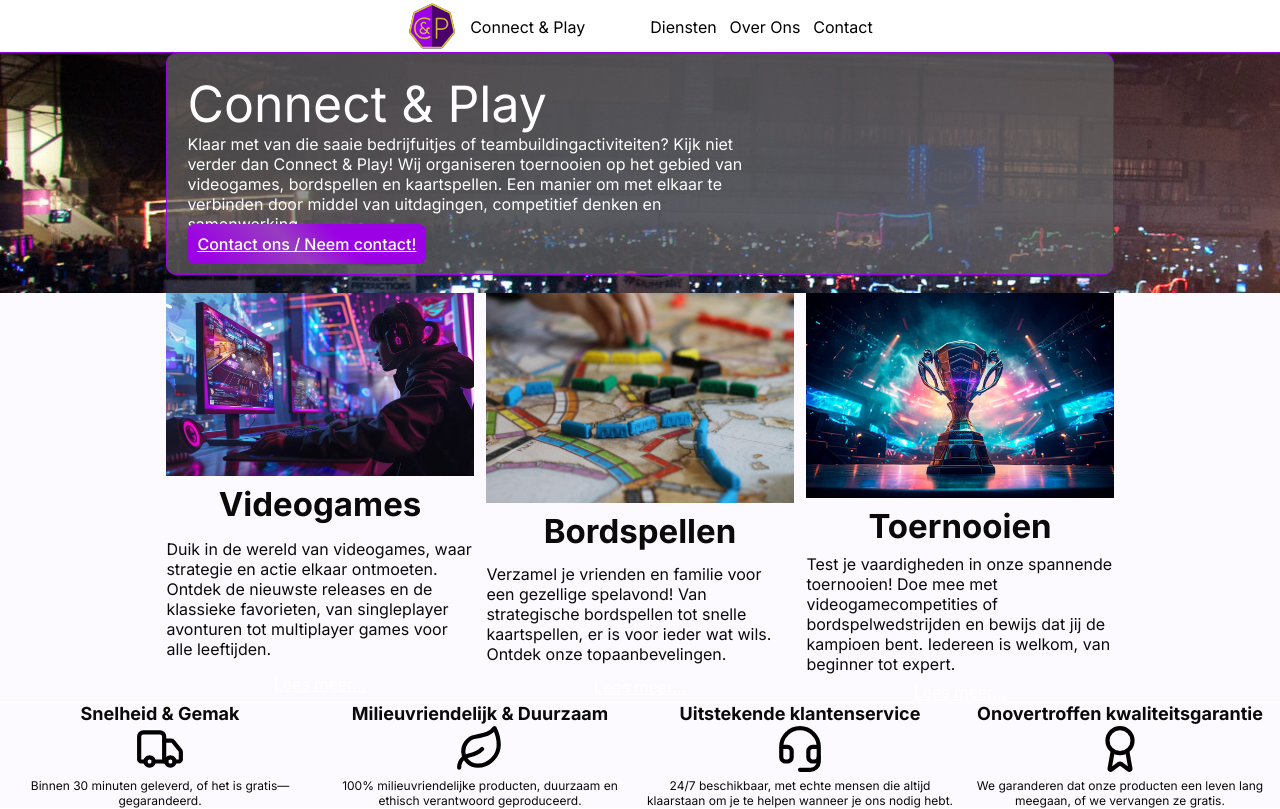
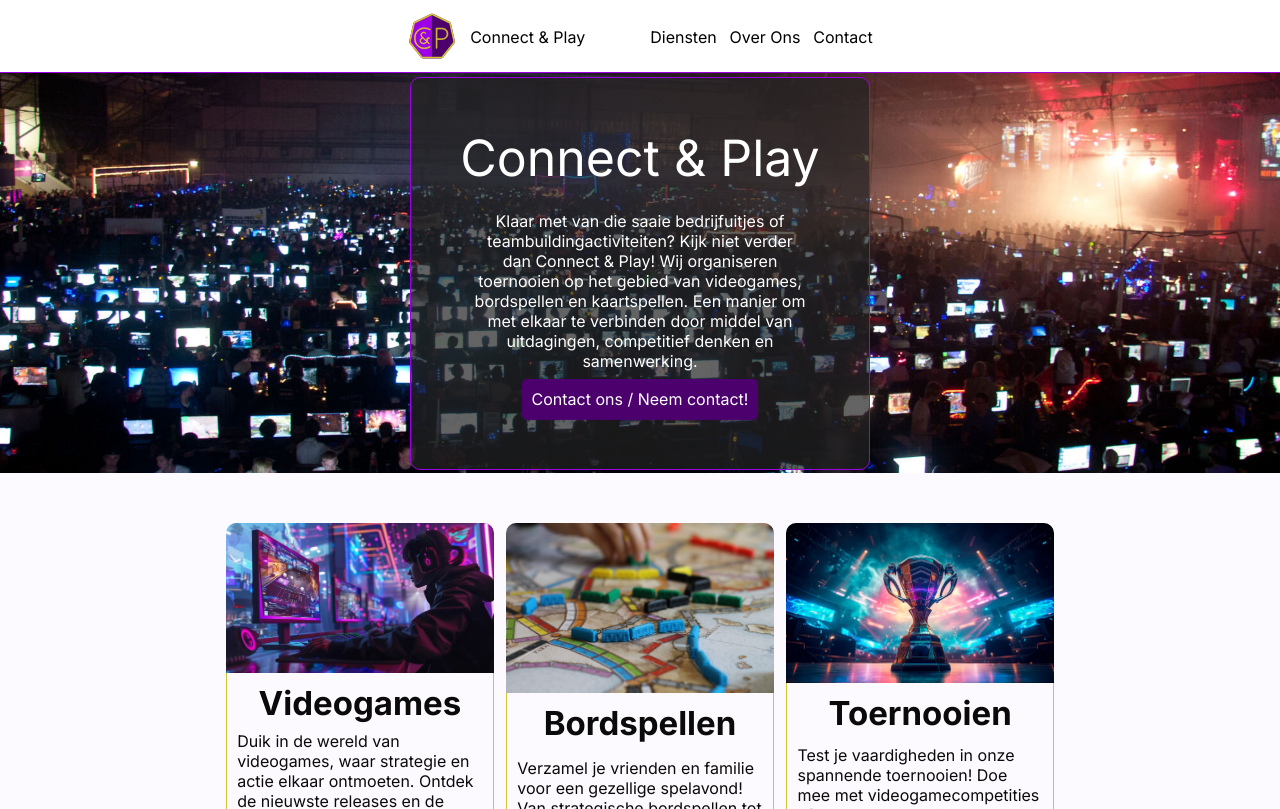
Before and after one commit to boonsboos/connect-play, a PHP site: page / in a window 1280 px wide. Shown: the top 809 px of the page. Run offline with PHP 8.4, Linux system fonts and the light colour scheme; grey boxes are pictures that could not be loaded.

Commit message:
added homepage styling

```diff
--- a/OverOns.html
+++ b/OverOns.html
@@ -16,7 +16,7 @@
 		<header class="flex justify-center">
 			<div
 				id="header-container"
-				class="flex mb-col-12 col-6 justify-center align-center"
+				class="flex mb-col-12 col-6 justify-center align-center py-10"
 			>
 				<!-- make the logo and title a home page link -->
 				<a id="home-link" href="index.html">
--- a/diensten.html
+++ b/diensten.html
@@ -16,7 +16,7 @@
 		<header class="flex justify-center">
 			<div
 				id="header-container"
-				class="flex mb-col-12 col-6 justify-center align-center"
+				class="flex mb-col-12 col-6 justify-center align-center py-10"
 			>
 				<!-- make the logo and title a home page link -->
 				<a id="home-link" href="index.html">
--- a/index.html
+++ b/index.html
@@ -19,12 +19,11 @@
 		<link rel="stylesheet" href="style.css" />
 	</head>
 	<body>
-
 		<!-- Header / Navbar -->
 		<header class="flex justify-center">
 			<div
 				id="header-container"
-				class="flex mb-col-12 col-6 justify-center align-center"
+				class="flex mb-col-12 col-6 justify-center align-center py-10"
 			>
 				<!-- make the logo and title a home page link -->
 				<a id="home-link" href="index.html">
@@ -46,22 +45,22 @@
 		</header>
 
 		<!-- Background banner with title, text and button -->
-	<section class="home-banner flex justify-center">
-		<div class="mb-col-12 col-9">
-			<div class="home-head-box">
-				<h1 class="heading">Connect & Play</h1>
-				<div class="col-8">
-					<p>
+		<section class="home-banner flex justify-center align-center">
+			<div class="mb-col-12 col-9 flex justify-center">
+				<div
+					class="home-head-box py-50 col-6 mb-col-12 flex justify-center"
+				>
+					<h1 class="heading pb-15">Connect & Play</h1>
+					<p class="text-center pb-10 col-9">
 						Klaar met van die saaie bedrijfuitjes of
-						teambuildingactiviteiten? Kijk niet verder dan
-						Connect & Play! Wij organiseren toernooien op het
-						gebied van videogames, bordspellen en kaartspellen.
-						Een manier om met elkaar te verbinden door middel
-						van uitdagingen, competitief denken en samenwerking.
+						teambuildingactiviteiten? Kijk niet verder dan Connect &
+						Play! Wij organiseren toernooien op het gebied van
+						videogames, bordspellen en kaartspellen. Een manier om
+						met elkaar te verbinden door middel van uitdagingen,
+						competitief denken en samenwerking.
 					</p>
-				</div>
-				<div class="col-12">
-					<a class="btn" href="contact.html">
+					<div class="pb-10">
+						<a class="button p-10" href="contact.html">
 							Contact ons / Neem contact!
 						</a>
 					</div>
@@ -70,21 +69,26 @@
 		</section>
 
 		<!-- 3 Sample diensten -->
-	<section class="flex justify-center">
-		<div class="mb-col-12 col-3 flex justify-center home-info-box">
+		<section class="flex justify-center py-50">
+			<div class="col-8 flex justify-center">
+				<div class="mb-col-12 col-4 flex justify-center home-info-box">
 					<img class="mb-col-12 col-12" src="images/dienst_1.jpg" />
-			<h2>Videogames</h2>
+					<div class="px-10 pb-10 flex justify-center">
+						<h2 class="pt-10">Videogames</h2>
 						<p>
-				Duik in de wereld van videogames, waar strategie en actie
-				elkaar ontmoeten. Ontdek de nieuwste releases en de
-				klassieke favorieten, van singleplayer avonturen tot
-				multiplayer games voor alle leeftijden.
+							Duik in de wereld van videogames, waar strategie en
+							actie elkaar ontmoeten. Ontdek de nieuwste releases
+							en de klassieke favorieten, van singleplayer
+							avonturen tot multiplayer games voor alle
+							leeftijden.
 						</p>
 						<a href="diensten.html">Lees meer...</a>
 					</div>
-		<div class="mb-col-12 col-3 flex justify-center home-info-box">
+				</div>
+				<div class="mb-col-12 col-4 flex justify-center home-info-box">
 					<img class="mb-col-12 col-12" src="images/dienst_3.jpg" />
-			<h2>Bordspellen</h2>
+					<div class="px-10 pb-10 flex justify-center">
+						<h2 class="pt-10">Bordspellen</h2>
 						<p>
 							Verzamel je vrienden en familie voor een gezellige
 							spelavond! Van strategische bordspellen tot snelle
@@ -93,74 +97,79 @@
 						</p>
 						<a href="diensten.html">Lees meer...</a>
 					</div>
-		<div class="mb-col-12 col-3 flex justify-center home-info-box">
+				</div>
+				<div class="mb-col-12 col-4 flex justify-center home-info-box">
 					<img class="mb-col-12 col-12" src="images/dienst_4.jpg" />
-			<h2>Toernooien</h2>
+					<div class="px-10 pb-10 flex justify-center">
+						<h2 class="pt-10">Toernooien</h2>
 						<p>
-				Test je vaardigheden in onze spannende toernooien! Doe mee
-				met videogamecompetities of bordspelwedstrijden en bewijs
-				dat jij de kampioen bent. Iedereen is welkom, van beginner
-				tot expert.
+							Test je vaardigheden in onze spannende toernooien!
+							Doe mee met videogamecompetities of
+							bordspelwedstrijden en bewijs dat jij de kampioen
+							bent. Iedereen is welkom, van beginner tot expert.
 						</p>
 						<a href="diensten.html">Lees meer...</a>
+					</div>
+				</div>
 			</div>
 		</section>
 
 		<!-- 4 Unique Selling Propositions (USP's) -->
-	<section class="usp-section flex justify-center">
-		<div class="mb-col-6 col-3 text-center">
+		<section class="usp-section flex justify-center py-50">
+			<div class="col-8 flex">
+				<div class="mb-col-6 col-3 text-center px-50">
+					<img
+						class="invert-color-img"
+						src="images/iconTruck.svg"
+						alt="Vrachtwagen"
+					/>
 					<h5 class="text-center">Snelheid & Gemak</h5>
-			<ul class="ups">
-				<li>
-					<img class="invert-color-img" src="images/iconTruck.svg" alt="Vrachtwagen" />
 					<p class="tiny-text">
 						Binnen 30 minuten geleverd, of het is
 						gratis—gegarandeerd.
 					</p>
-				</li>
-			</ul>
 				</div>
-		<div class="mb-col-6 col-3 text-center">
+				<div class="mb-col-6 col-3 text-center px-50">
+					<img
+						class="invert-color-img"
+						src="images/iconLeaf.svg"
+						alt="Milieu"
+					/>
 					<h5>Milieuvriendelijk & Duurzaam</h5>
-			<ul class="ups">
-				<li>
-					<img class="invert-color-img" src="images/iconLeaf.svg" alt="Milieu" />
 					<p class="tiny-text">
-						100% milieuvriendelijke producten, duurzaam en
-						ethisch verantwoord geproduceerd.
+						100% milieuvriendelijke producten, duurzaam en ethisch
+						verantwoord geproduceerd.
 					</p>
-				</li>
-			</ul>
 				</div>
-		<div class="mb-col-6 col-3 text-center">
+				<div class="mb-col-6 col-3 text-center px-50">
+					<img
+						class="invert-color-img"
+						src="images/iconHeadset.svg"
+						alt="Klantenservice"
+					/>
 					<h5>Uitstekende klantenservice</h5>
-			<ul class="ups">
-				<li>
-					<img class="invert-color-img" src="images/iconHeadset.svg" alt="Klantenservice" />
 					<p class="tiny-text">
-						24/7 beschikbaar, met echte mensen die altijd
-						klaarstaan om je te helpen wanneer je ons nodig
-						hebt.
+						24/7 beschikbaar, met echte mensen die altijd klaarstaan
+						om je te helpen wanneer je ons nodig hebt.
 					</p>
-				</li>
-			</ul>
 				</div>
-		<div class="mb-col-6 col-3 text-center">
+				<div class="mb-col-6 col-3 text-center px-50">
+					<img
+						class="invert-color-img"
+						src="images/iconAward.svg"
+						alt="Vrachtwagen"
+					/>
 					<h5>Onovertroffen kwaliteitsgarantie</h5>
-			<ul class="ups">
-				<li>
-					<img class="invert-color-img" src="images/iconAward.svg" alt="Vrachtwagen" />
 					<p class="tiny-text">
-						We garanderen dat onze producten een leven lang
-						meegaan, of we vervangen ze gratis.
+						We garanderen dat onze producten een leven lang meegaan,
+						of we vervangen ze gratis.
 					</p>
-				</li>
-			</ul>
+				</div>
 			</div>
 		</section>
 
 		<!-- More images -->
-	<section class="flex justify-center">
+		<!-- <section class="flex justify-center">
 			<div class="col-3">
 				<img src="images/dienst_1" />
 			</div>
@@ -182,7 +191,7 @@
 			<div class="col-3">
 				<img src="images/dienst_6" />
 			</div>
-	</section>
+		</section> -->
 
 		<!-- Footer -->
 		<footer>
@@ -194,11 +203,19 @@
 						</a>
 						<ul>
 							<li>
-							<img class="invert-color-img" src="images/iconPhone.svg" alt="Telefoon" />
+								<img
+									class="invert-color-img"
+									src="images/iconPhone.svg"
+									alt="Telefoon"
+								/>
 								<p>+31 6 02233555</p>
 							</li>
 							<li>
-							<img class="invert-color-img" src="images/iconEmail.svg" alt="E-mail" />
+								<img
+									class="invert-color-img"
+									src="images/iconEmail.svg"
+									alt="E-mail"
+								/>
 								<p>info@connect-en-play.nl</p>
 							</li>
 						</ul>
@@ -209,7 +226,11 @@
 						</a>
 						<ul>
 							<li>
-							<img class="invert-color-img" src="images/iconLocation.svg" alt="Location" />
+								<img
+									class="invert-color-img"
+									src="images/iconLocation.svg"
+									alt="Location"
+								/>
 							</li>
 							<li>
 								<p>
--- a/style.css
+++ b/style.css
@@ -6,10 +6,8 @@
 	--primary: #4b006e;
 	--accent: #9c00e5;
 	--highlight: #d6c52e;
-	--box-1-dark: #2d2d2d; /* darkmode */
-	--box-2-dark: #323232; /* darkmode */
-	--box-1-light: #cdcdcd;
-	--box-2-light: #b5b5b5;
+	--box-1: #cdcdcd;
+	--box-2: #b5b5b5;
 	--footer-header: #000;
 }
 
@@ -75,8 +73,9 @@ a {
 
 .home-banner {
 	background-image: url("images/header.jpg");
+	background-size: cover;
 	width: 100%;
-	height: 30vh;
+	height: 50vh;
 }
 
 .banner-img {
@@ -104,7 +103,6 @@ a {
 .button {
 	width: 100%;
 	padding: 10px 0;
-	margin: 10px 0;
 	border: 1px solid #c3c3c3;
 	border-radius: 5px;
 	box-shadow: 0 1px 1px #4b006e;
@@ -112,11 +110,16 @@ a {
 }
 
 .btn {
-	background-image: linear-gradient(45deg, var(--accent) 9.16%, #973dc0 43.89%, var(--accent) 64.72%);
+	background-image: linear-gradient(
+		45deg,
+		var(--accent) 9.16%,
+		#973dc0 43.89%,
+		var(--accent) 64.72%
+	);
 	border-radius: 8px;
 	border-style: none;
 	box-sizing: border-box;
-	color: #FFFFFF;
+	color: #ffffff;
 	font-size: 16px;
 	font-weight: 500;
 	height: 4rem;
@@ -210,6 +213,32 @@ a {
 	padding-right: 15px;
 }
 
+/* Default padding styles for 30px paddings */
+.p-30 {
+	padding: 30px;
+}
+.py-30 {
+	padding-top: 30px;
+	padding-bottom: 30px;
+}
+.px-30 {
+	padding-left: 30px;
+	padding-right: 30px;
+}
+
+/* Default padding styles for 50px paddings */
+.p-50 {
+	padding: 50px;
+}
+.py-50 {
+	padding-top: 50px;
+	padding-bottom: 50px;
+}
+.px-50 {
+	padding-left: 50px;
+	padding-right: 50px;
+}
+
 /* Header */
 header {
 	position: sticky;
@@ -237,14 +266,14 @@ footer img {
 #home-link:visited,
 #footer-container a,
 #footer-container a:visited,
-#page-links>a,
-#page-links>a:visited {
+#page-links > a,
+#page-links > a:visited {
 	color: #000;
 	text-decoration: none;
 }
 
 #footer-container a:hover,
-#page-links>a:hover {
+#page-links > a:hover {
 	text-decoration: underline;
 }
 
@@ -263,21 +292,48 @@ footer {
 
 /* Homepage */
 .home-head-box {
-	background-color: rgb(100, 100, 100, 0.7);
+	background-color: rgba(35, 35, 35, 0.7);
 	border: 1px solid var(--accent);
 	border-radius: 10px;
 	text-wrap: wrap;
-	padding: 20px;
 	color: white;
 }
 
+.home-head-box .button {
+	background-color: var(--primary);
+	color: #ffffff;
+	border: none;
+	text-decoration: none;
+	transition: background-color 200ms ease;
+}
+
+.home-head-box .button:hover {
+	background-color: var(--accent);
+}
+
+.home-info-box {
+	row-gap: 0;
+}
+
+.home-info-box > div {
+	border: 1px solid var(--highlight);
+	border-top: none;
+	border-radius: 0px 0px 10px 10px;
+	overflow: hidden;
+}
+
 .home-info-box a {
-	color: #fff
+	color: #fff;
+}
+
+.home-info-box img {
+	object-fit: cover;
+	aspect-ratio: 16/9;
+	border-radius: 10px 10px 0px 0px;
 }
 
 .usp-section {
-	border-top: 1px Solid White;
-	border-bottom: 1px Solid White;
+	border-top: 1px Solid var(--highlight);
 }
 
 .ups {
@@ -335,12 +391,13 @@ footer {
 	column-gap: 0;
 }
 
-#form-box, #contact-info-box {
+#form-box,
+#contact-info-box {
 	padding: 10vh 0;
 }
 
 #form-box {
-	background-color: var(--box-2-light);
+	background-color: var(--box-1);
 }
 
 #form-box .full-name {
@@ -359,7 +416,7 @@ footer {
 }
 
 #contact-info-box {
-	background-color: var(--box-2-light);
+	background-color: var(--box-2);
 }
 
 #contact-info-box ul {
@@ -518,14 +575,16 @@ footer {
 	:root {
 		--foreground: #fdfaff;
 		--background: #0a0a0a;
+		--box-1: #2d2d2d; /* darkmode */
+		--box-2: #323232; /* darkmode */
 	}
 
 	#home-link,
 	#home-link:visited,
 	#footer-container a,
 	#footer-container a:visited,
-	#page-links>a,
-	#page-links>a:visited {
+	#page-links > a,
+	#page-links > a:visited {
 		color: #fff;
 	}
 
@@ -535,16 +594,8 @@ footer {
 		border-color: var(--highlight);
 	}
 
-	#form-box {
-		background-color: var(--box-1-dark);
-	}
-
-	#contact-info-box {
-		background-color: var(--box-2-dark);
-	}
-
 	/* revers color img */
 	.invert-color-img {
-		filter: invert(100%); /
+		filter: invert(100%);
 	}
 }
```
Also changed, not shown: contact.html (+57 -12 lines). Lines whose indentation alone changed are shown as unchanged.
